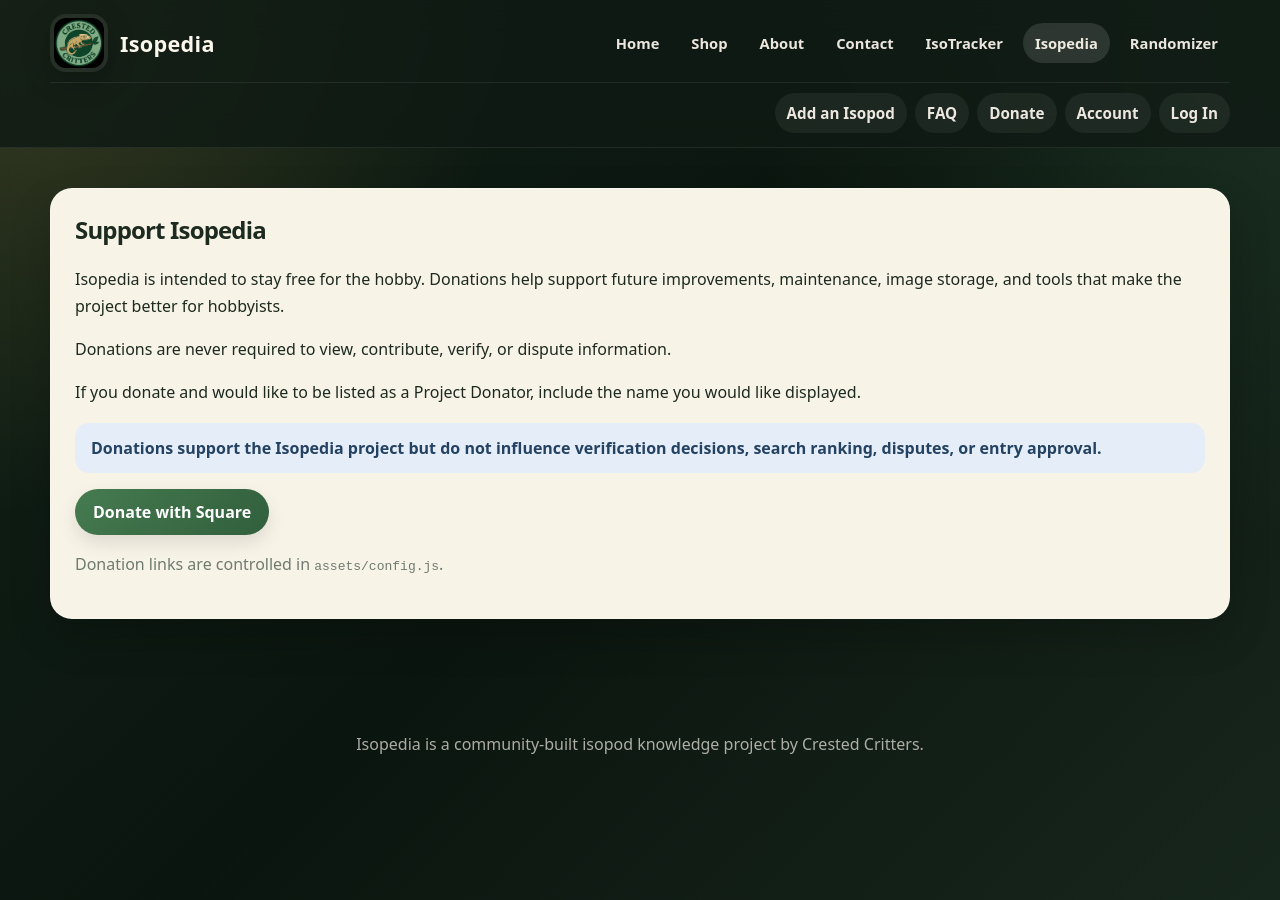
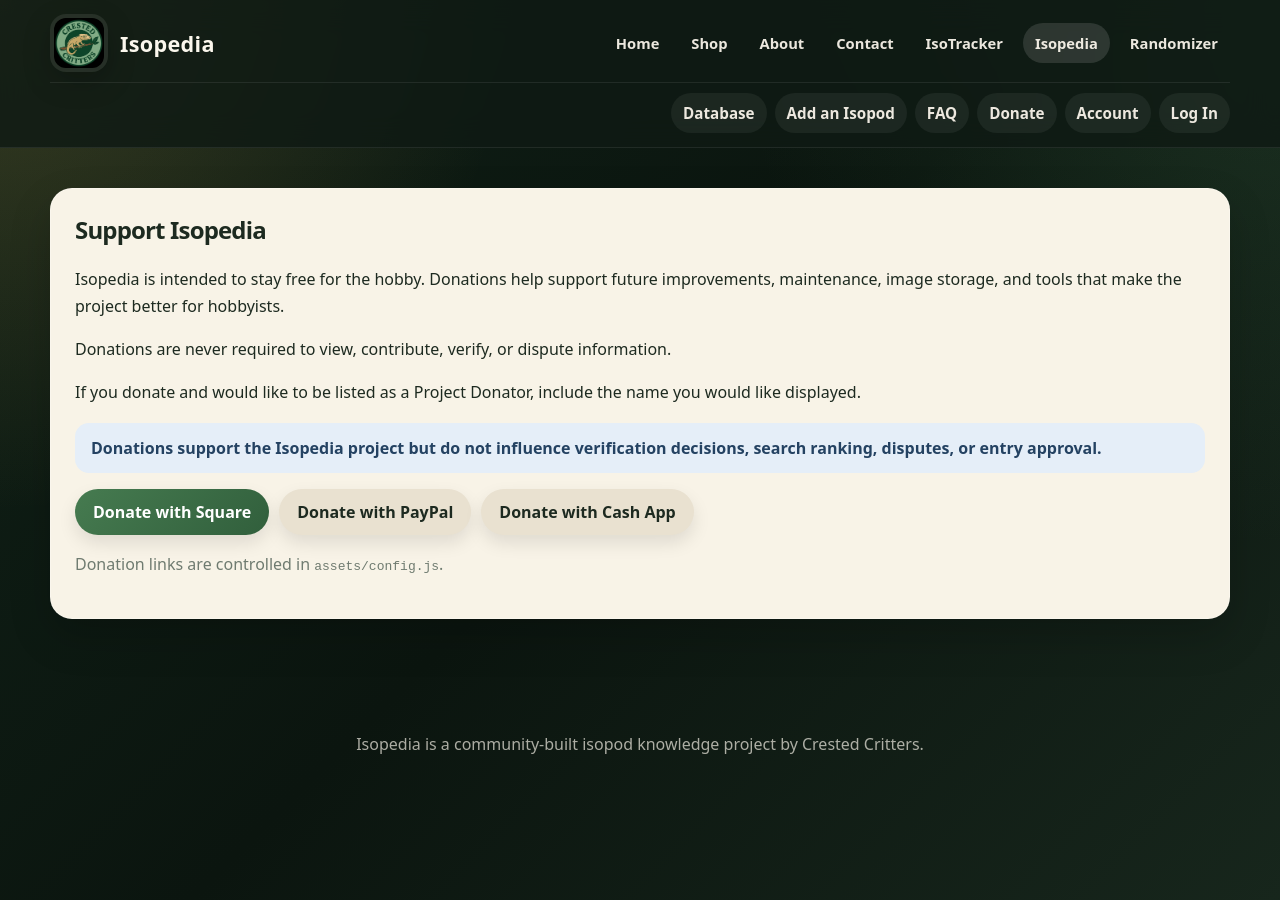
Before and after one commit to coxusw/CrestedCritters, a Jekyll site: the page isopedia/donate.html, which Jekyll copies as it is, in a window 1280 px wide. Built offline with Jekyll 4.4.1, drawn with Linux system fonts in a browser that asks for light colours.

Commit message:
Add PayPal and Cash App donation links

```diff
--- a/isopedia/donate.html
+++ b/isopedia/donate.html
@@ -28,6 +28,7 @@
       </nav>
     </div>
     <nav class="nav-links isopedia-links" aria-label="Isopedia navigation">
+      <a href="index.html">Database</a>
       <a href="contribute.html">Add an Isopod</a>
       <a id="verifyLink" href="verify.html" hidden>Verify</a>
       <a href="faq.html">FAQ</a>
@@ -51,6 +52,8 @@
 
     <div class="button-row">
       <a id="squareDonate" class="button primary" href="#" target="_blank" rel="noopener">Donate with Square</a>
+      <a id="paypalDonate" class="button" href="#" target="_blank" rel="noopener">Donate with PayPal</a>
+      <a id="cashappDonate" class="button" href="#" target="_blank" rel="noopener">Donate with Cash App</a>
     </div>
 
     <p class="muted">Donation links are controlled in <code>assets/config.js</code>.</p>
```
